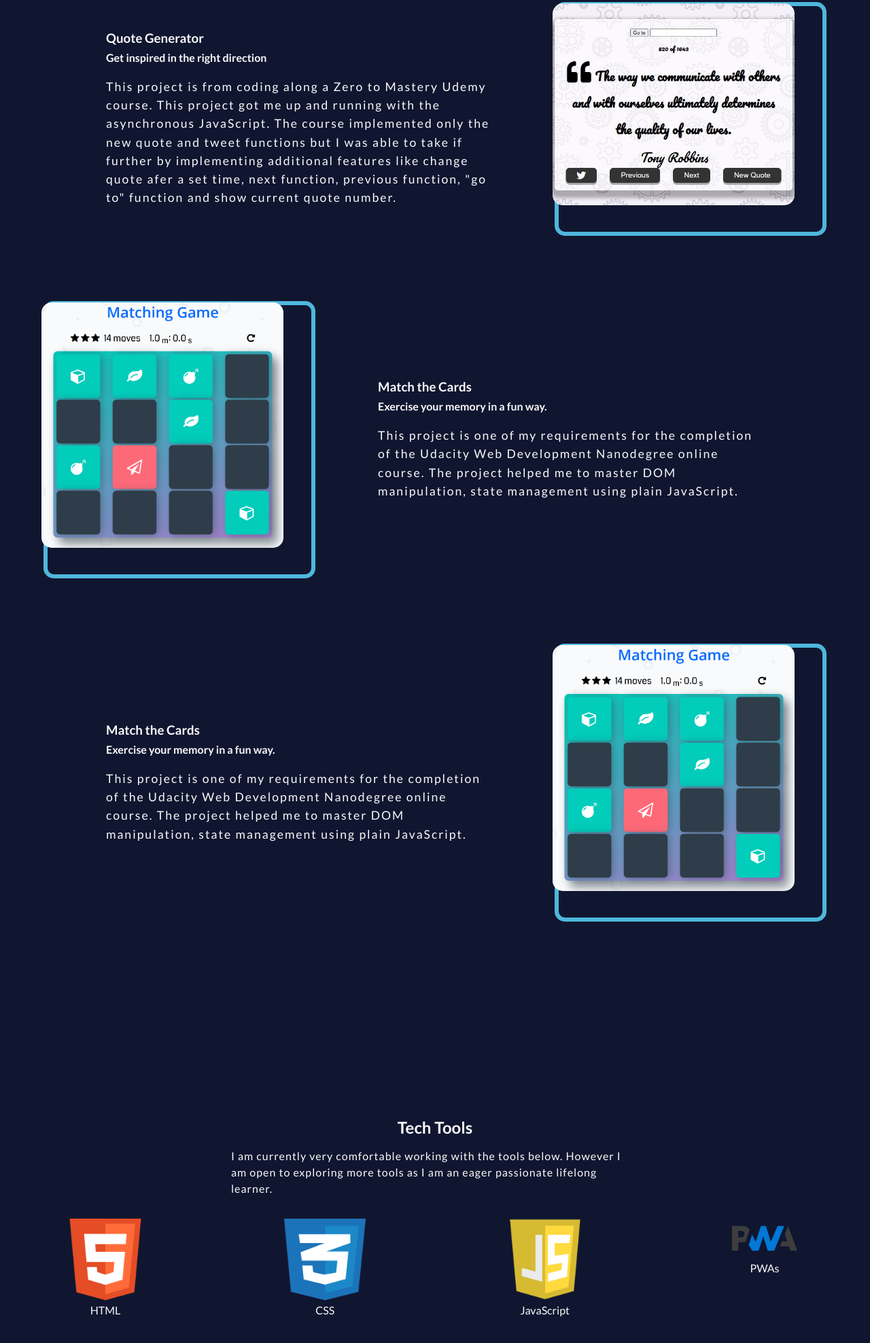
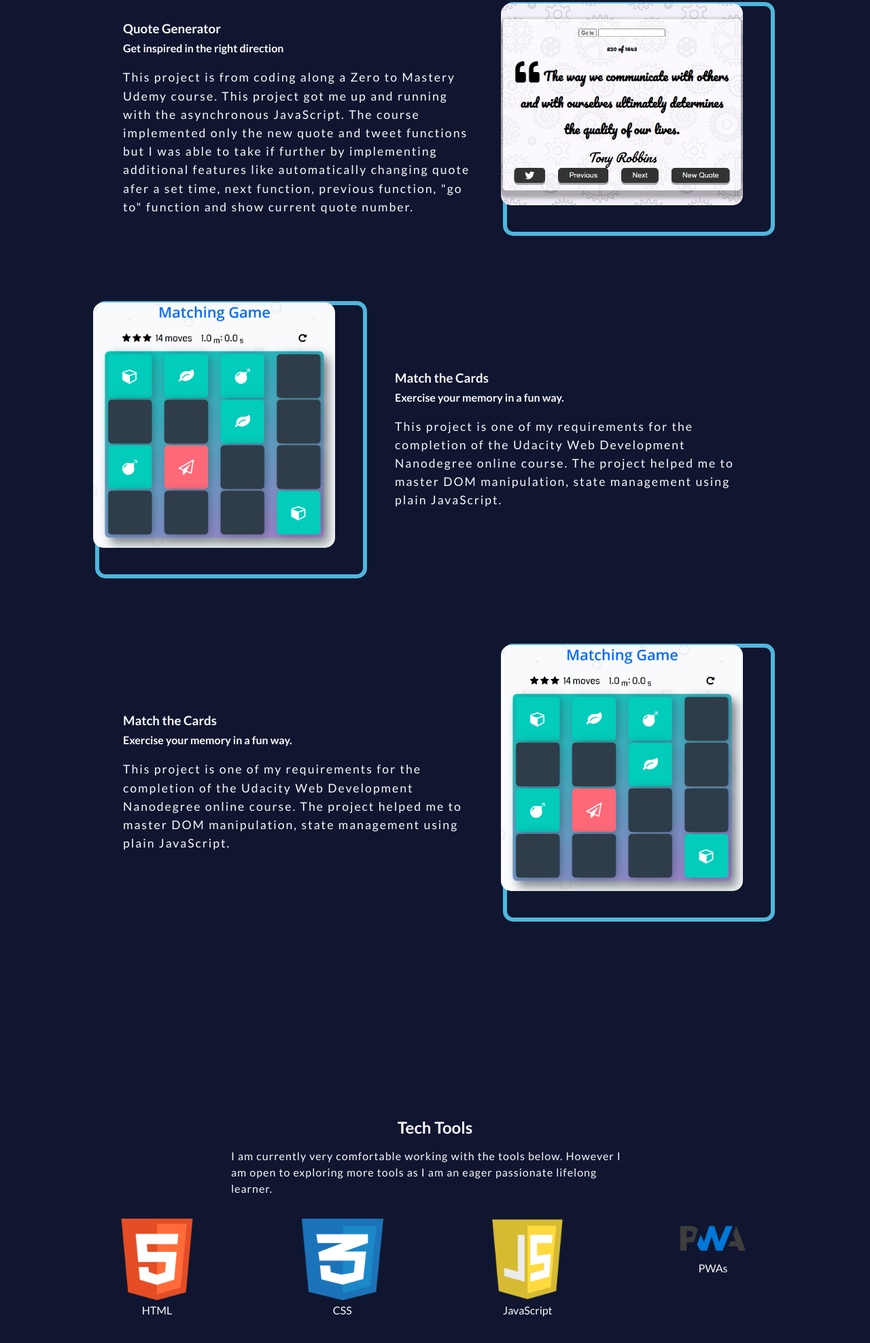
Before and after one commit to codewisest/portfolio, a plain HTML site: page index.html in a window 1280 px wide. Shown: the part 2050-4026 px from the top of the page at 68% size. Drawn offline with Linux system fonts and the light colour scheme.

Commit message:
set max width

```diff
--- a/assets/styles/main.css
+++ b/assets/styles/main.css
@@ -11,6 +11,7 @@
   --tint_start: rgba(74, 51, 194, 0.5);
   --tint_end: rgba(79, 183, 220, 0.8);
   --border_gradient: linear-gradient(to right, #4a33c2, #4fb7dc);
+  --border_gradient_reverse: linear-gradient(to left, #4a33c2, #4fb7dc);
 }
 
 * {
@@ -273,6 +274,11 @@ textarea {
   justify-content: center;
 }
 
+.social .icon_background {
+  background-image: var(--border_gradient_reverse);
+  border: 1px solid var(--varaint);
+}
+
 .copyright {
   grid-row: 2/3;
   grid-column: 1/3;
--- a/assets/styles/responsive.css
+++ b/assets/styles/responsive.css
@@ -111,6 +111,15 @@
     line-height: 2rem;
   }
 
+  .project {
+    max-width: 1000px;
+  }
+
+  .tech_tools {
+    max-width: 1000px;
+    margin: auto;
+  }
+
   .footer_main {
     flex-direction: row;
     justify-content: space-between;
--- a/index.html
+++ b/index.html
@@ -93,9 +93,9 @@
                     course. This project got me up and running with the
                     asynchronous JavaScript. The course implemented only the new
                     quote and tweet functions but I was able to take if further
-                    by implementing additional features like change quote afer a
-                    set time, next function, previous function, "go to" function
-                    and show current quote number.
+                    by implementing additional features like automatically
+                    changing quote afer a set time, next function, previous
+                    function, "go to" function and show current quote number.
                   </p>
                 </div>
                 <div class="project_image">
```
